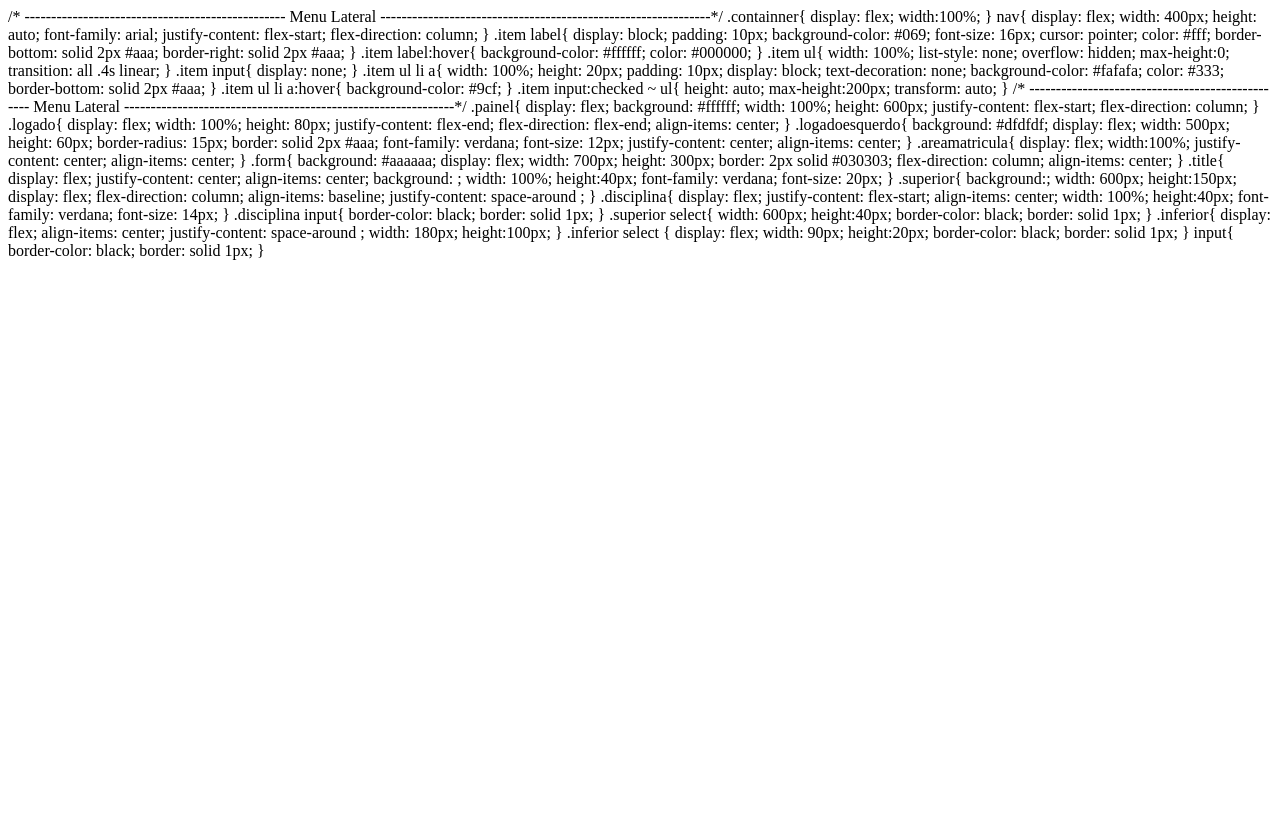
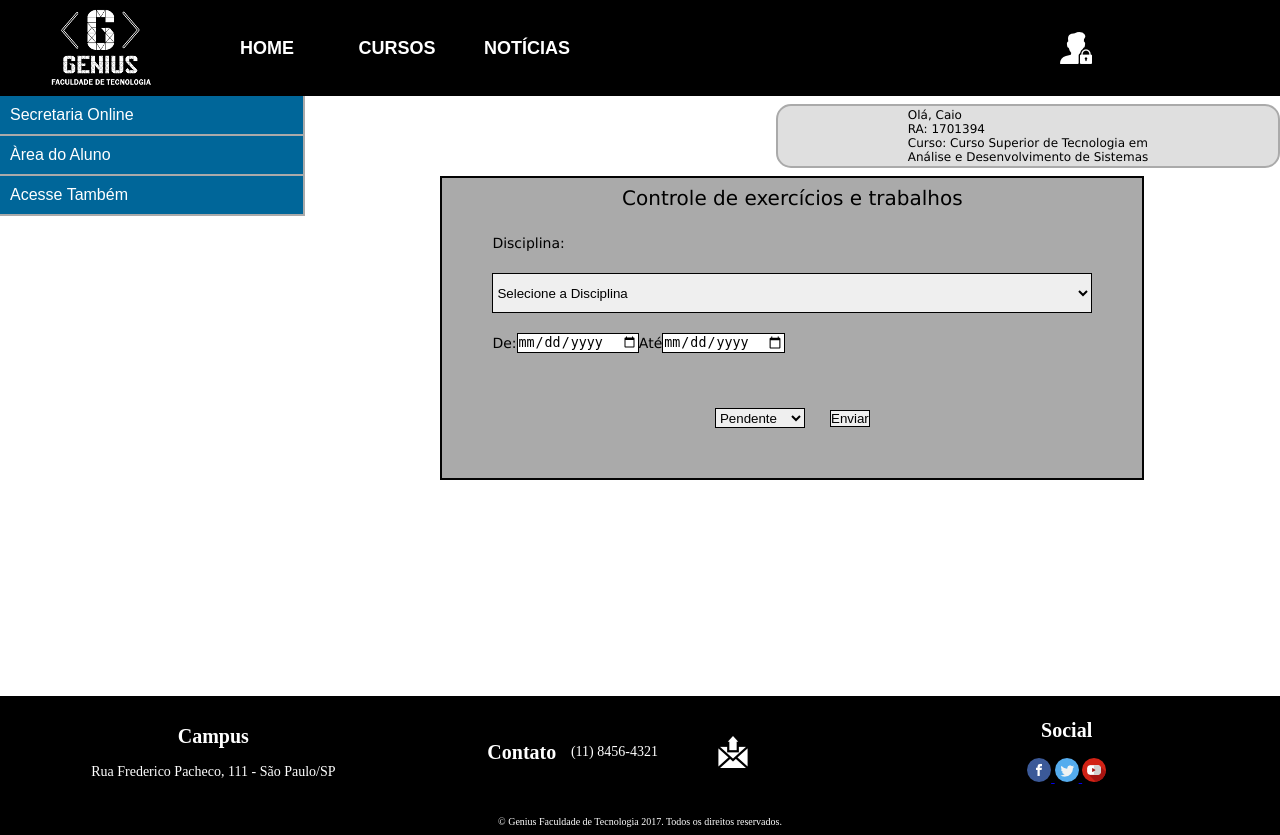
Before and after one commit to Caiohenri20/TecWeb-TF-2-ADS, a Django app: page /exerciciosetrabalhos_aluno in a window 1280 px wide. Before the commit the page ends 260 px from the top, so only its background shows below. Run offline with Django 3.2, Linux system fonts and the light colour scheme.

Commit message:
Update exerciciosetrabalhos_aluno.html

```diff
--- a/core/templates/exerciciosetrabalhos_aluno.html
+++ b/core/templates/exerciciosetrabalhos_aluno.html
@@ -1,183 +1,74 @@
-/* ------------------------------------------------- Menu Lateral --------------------------------------------------------------*/
-
-.containner{
-	display: flex;
-	width:100%;
-
-}
-nav{
-	display: flex;
-	width: 400px;
-	height: auto;
-	font-family: arial;
-	justify-content: flex-start;
-	flex-direction: column;
-}
+{% extends 'base.html' %}
+{% load static %}
+{% block title %} Cursos {% endblock %}
+{% block css %} href="{% static 'exerciciosetrabalhos_aluno.css' %}" {% endblock %}
 
 
+{% block main %}
+		<div class="containner">
+			<nav>
+				<div class="item">
+					<input type="checkbox" id="check1">
+					<label for="check1">Secretaria Online</label>
+					<ul>
+						<li><a href="formulario_cadastro.html">Matrícula Online</a></li>
+						<li><a href="cancelamentodematricula.html">Cancelamento de matrícula</a></li>
+						<li><a href="contatoprofessores.html">Contato dos Professores</a></li>
+					</ul>
+				</div>
+				<div class="item">
+					<input type="checkbox" id="check2">
+					<label for="check2">Àrea do Aluno</label>
+					<ul>
+						<li><a href="exerciciosetrabalhos_aluno.html">Trabalhos e Exercícios</a></li>
+						<li><a href="notas.html">Notas e faltas</a></li>
+						<li><a href="horario.html">Horários das Aulas</a></li>
+					</ul>
+				</div>
+				<div class="item">
+					<input type="checkbox" id="check3">
+					<label for="check3">Acesse Também</label>
+					<ul>
+						<li><a href="carreira.html">Núcleo de Carreiras</a></li>
+					</ul>
+				</div>
+			</nav>
+			<div class="painel">
+				<div class="logado">
+					<div class="logadoesquerdo">
+						Olá, Caio</br>
+						RA: 1701394</br>
+						Curso: Curso Superior de Tecnologia em</br>
+						Análise e Desenvolvimento de Sistemas
+					</div>
+				</div>
 
-.item label{
-	display: block;
-	padding: 10px;
-	background-color: #069;
-	font-size: 16px;
-	cursor: pointer;
-	color: #fff;
-	border-bottom: solid 2px #aaa;
-	border-right: solid 2px #aaa;
-
-}
-
-.item label:hover{
-background-color: #ffffff;
-color: #000000;
-}
-.item ul{
-	width: 100%;
-	list-style: none;
-	overflow: hidden;
-	max-height:0;
-	transition: all .4s linear;
-
-}
-
-.item input{
-	display: none;
-}
-
-.item ul li a{
-	width: 100%;
-	height: 20px;
-	padding: 10px;
-	display: block;
-	text-decoration: none;
-	background-color: #fafafa;
-	color: #333;
-	border-bottom: solid 2px #aaa;
-}
-.item ul li a:hover{
-	background-color: #9cf;
-}
-
-.item input:checked ~ ul{
-	height: auto;
-	max-height:200px;
-	transform: auto;
-}
-/* ------------------------------------------------- Menu Lateral --------------------------------------------------------------*/
+				<div class="areamatricula">
+						<div class="form">
+								<div class="title">Controle de exercícios e trabalhos</div>
+								<div class="superior">
+									<div class="disciplina">Disciplina:</div>
+										<select name="tipo">
+											<option value="DG">Selecione a Disciplina</option>
+											<option value="ac">ADS</option>
+											<option value="al">BD</option>
+										</select>
+									<div class="disciplina">De: <input type="date"> Até <input type="date"></div>
+								</div>
+								<div class="inferior">
+									<select name="tipo">
+										<option value="ac">Pendente</option>
+										<option value="al">Concluído</option></br>
+									</select>
+									<input class="button" type="submit" value="Enviar"/>
+								</div>
 
 
-.painel{
-	display: flex;
-	background: #ffffff;
-	width: 100%;
-	height: 600px;
-	justify-content: flex-start;
-	flex-direction: column;
-}
+							</div>
+					</div>
+				</div>
 
-.logado{
-	display: flex;
-	width: 100%;
-	height: 80px;
-	justify-content: flex-end;
-	flex-direction: flex-end;
-	align-items: center;
-}
-.logadoesquerdo{
-	background: #dfdfdf;
-	display: flex;
-	width: 500px;
-	height: 60px;
-	border-radius: 15px;
-	border: solid 2px #aaa;
-	font-family: verdana;
-	font-size: 12px;
-	justify-content: center;
-	align-items: center;
+			</div>
+		</div>
 
-
-}
-
-
-
-.areamatricula{
-	display: flex;
-	width:100%;
-	justify-content: center;
-	align-items: center;
-}
-
-.form{
-	background: #aaaaaa;
-	display: flex;
-	width: 700px;
-	height: 300px;
-	border: 2px solid #030303;
-	flex-direction: column;
-	align-items: center;
-}
-
-.title{
-	display: flex;
-	justify-content: center;
-	align-items: center;
-	background: ;
-	width: 100%;
-	height:40px;
-	font-family: verdana;
-	font-size: 20px;
-}
-
-.superior{
-	background:;
-	width: 600px;
-	height:150px;
-	display: flex;
-	flex-direction: column;
-	align-items: baseline;
-	justify-content: space-around ;
-}
-.disciplina{
-	display: flex;
-	justify-content: flex-start;
-	align-items: center;
-	width: 100%;
-	height:40px;
-	font-family: verdana;
-	font-size: 14px;
-}
-.disciplina input{
-	border-color: black;
-	border: solid 1px;
-
-}
-
-.superior select{
-	width: 600px;
-	height:40px;
-	border-color: black;
-	border: solid 1px;
-
-}
-.inferior{
-	display: flex;
-	align-items: center;
-	justify-content: space-around ;
-	width: 180px;
-	height:100px;
-
-}
-
-.inferior select {
-	display: flex;
-	width: 90px;
-	height:20px;
-	border-color: black;
-	border: solid 1px;
-}
-
-input{
-	border-color: black;
-	border: solid 1px;
-}
+{% endblock %}
```
